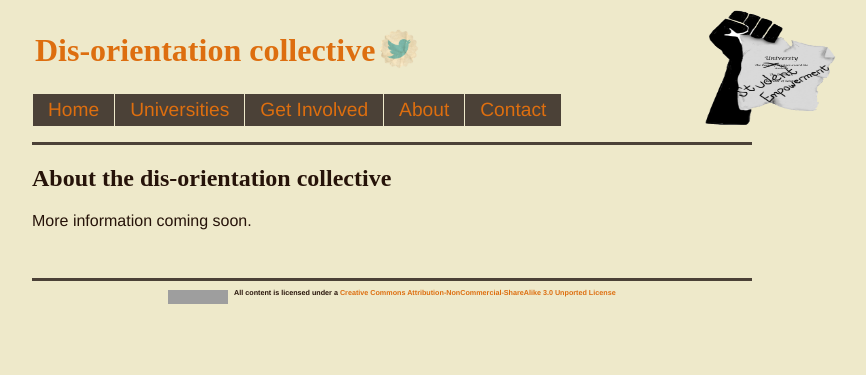
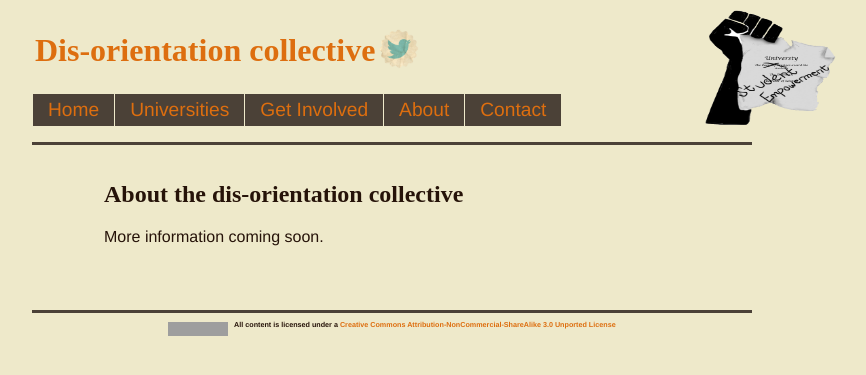
Before and after one commit to dis-orientation/dis-orientation.github.io, a Jekyll site: the page built from about.md, in a window 1280 px wide. Shown: the top 375 px of the page, without its empty margins (248-1114 px from the left). Built offline with Jekyll 4.4.1, drawn with Linux system fonts in a browser that asks for light colours; Markdown is read by kramdown in place of the engine named in the settings; grey boxes are pictures that could not be loaded.

Commit message:
content div added to header and footer

```diff
--- a/_includes/footer.html
+++ b/_includes/footer.html
@@ -1,3 +1,5 @@
+				</div><!-- END content div-->
+
 			</div><!-- END content-wrapper div-->
 
 			<div id="footer-wrapper">
--- a/_includes/header.html
+++ b/_includes/header.html
@@ -38,3 +38,5 @@
 			</div><!-- END header-wrapper div-->
 
 			<div id="content-wrapper">
+
+				<div id="content">
```
